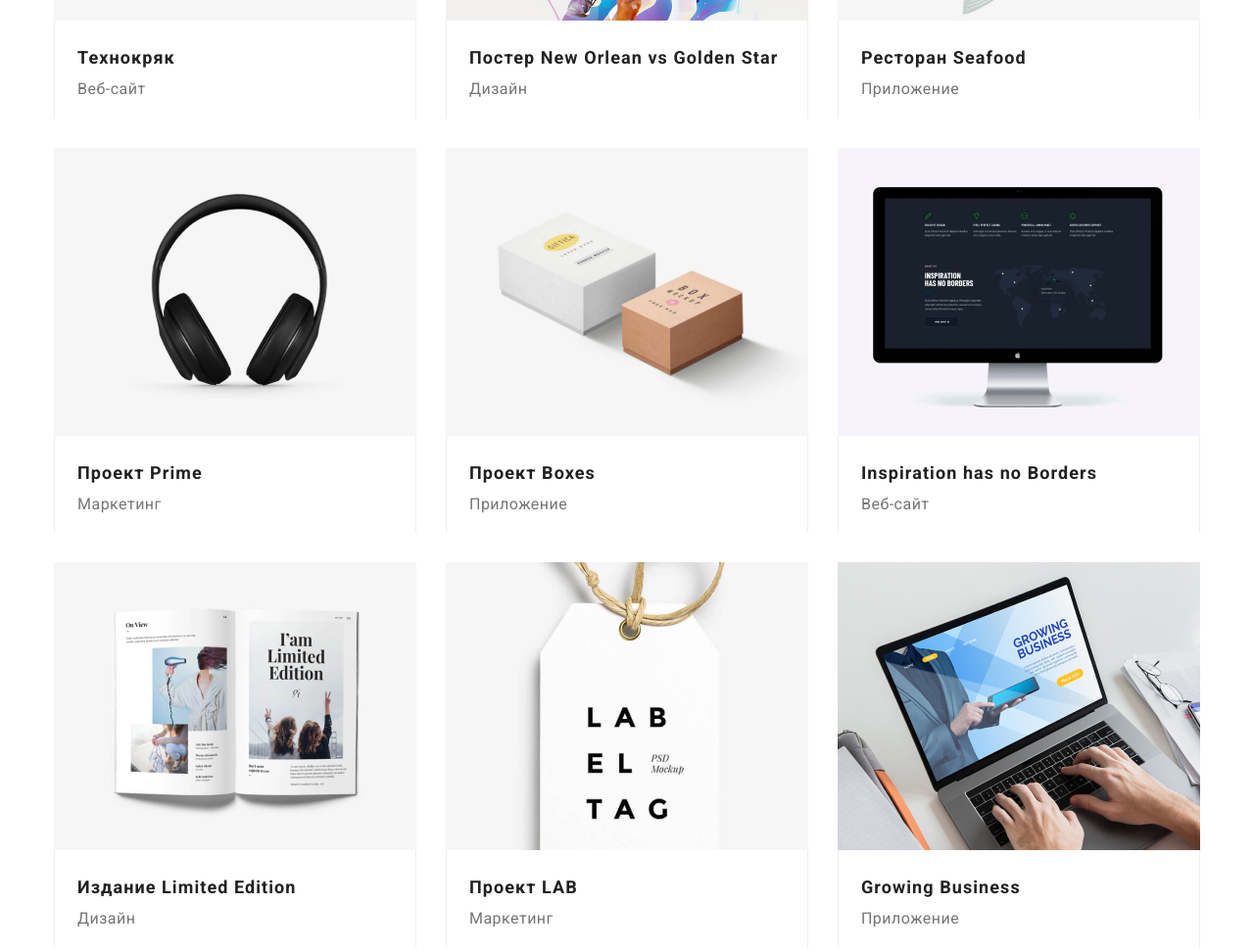
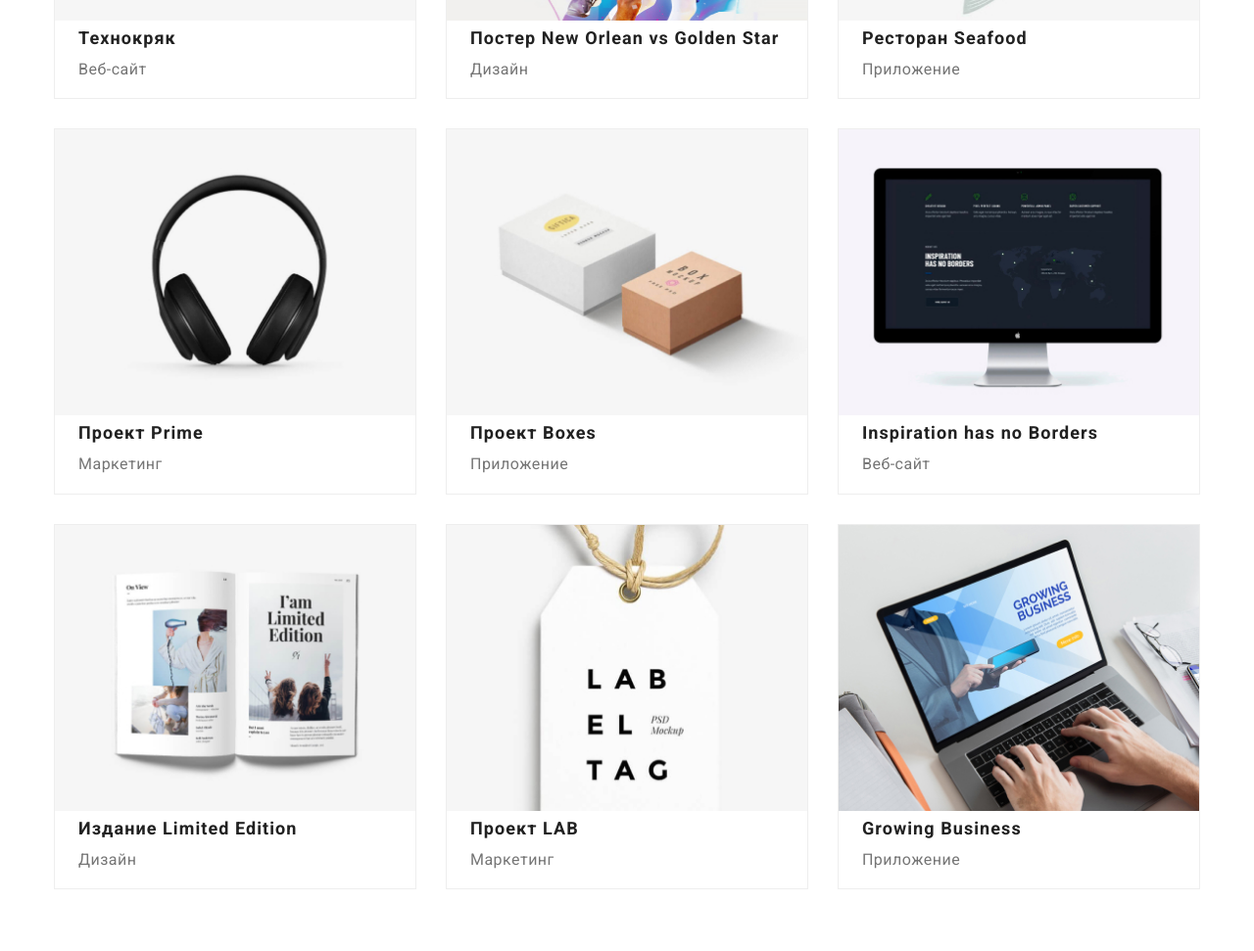
Before and after one commit to Julia-itcourse/goit-markup-hw-05, a plain HTML site: page portfolio.html in a window 1280 px wide. Shown: the part 520-1491 px from the top of the page at 98% size. Drawn offline with nearby package versions, Linux system fonts and the light colour scheme.

Commit message:
modifies portf. elem. padding, border

```diff
--- a/css/main.css
+++ b/css/main.css
@@ -10,6 +10,7 @@
   --accent-color: #2196f3;
   --icon-color: #afb1b8;
   --footer-secondary-bakground-color: rgba(255, 255, 255, 0.1);
+  --border-color: #eeeeee;
 }
 
 body {
@@ -288,9 +289,6 @@ header {
 }
 
 .primary-button {
-  /* display: inline-flex;
-  align-items: center; */
-
   min-width: 200px;
   border: none;
   border-radius: 4px;
@@ -635,7 +633,8 @@ button:focus {
   justify-content: center;
 }
 .portfolio-element {
-  background-image: url(../images/portfolio-card-bg.jpg);
+  border: 1px solid var(--border-color);
+  /* background-image: url(../images/portfolio-card-bg.jpg); */
   width: calc((100% - 30px * 2) / 3);
   transition: 250ms cubic-bezier(0.4, 0, 0.2, 1);
 }
@@ -643,6 +642,7 @@ button:focus {
 .portfolio-wrap {
   position: relative;
   overflow: hidden;
+  margin: 0;
 }
 .overlay-text {
   position: absolute;
@@ -724,8 +724,7 @@ button:focus {
   margin-bottom: 0;
 }
 .portfolio .image {
-  margin-top: 0;
-  margin-bottom: 20px;
+  margin: 0;
 }
 
 .visually-hidden {
--- a/portfolio.html
+++ b/portfolio.html
@@ -91,6 +91,7 @@
                       alt="Изображение страницы веб-сайта"
                       width="370"
                     />
+
                     <p class="overlay-text">
                       Технокряк это современная площадка распространения
                       коронавируса. Компании используют эту платформу для
@@ -98,8 +99,10 @@
                       конкурентов.
                     </p>
                   </div>
+                  <div class="portfolio-text-wrap">
                     <h2 class="title">Технокряк</h2>
                     <p class="portfolio-text">Веб-сайт</p>
+                  </div>
                 </a>
               </li>
               <li class="portfolio-element">
@@ -118,10 +121,12 @@
                       конкурентов.
                     </p>
                   </div>
+                  <div class="portfolio-text-wrap">
                     <h2 class="title">
                       Постер New Orlean vs Golden Star
                     </h2>
                     <p class="portfolio-text">Дизайн</p>
+                  </div>
                 </a>
               </li>
               <li class="portfolio-element">
@@ -140,8 +145,10 @@
                       конкурентов.
                     </p>
                   </div>
+                  <div class="portfolio-text-wrap">
                     <h2 class="title portfolio-name">Ресторан Seafood</h2>
                     <p class="portfolio-text">Приложение</p>
+                  </div>
                 </a>
               </li>
               <li class="portfolio-element">
@@ -160,8 +167,10 @@
                       конкурентов.
                     </p>
                   </div>
+                  <div class="portfolio-text-wrap">
                     <h2 class="title">Проект Prime</h2>
                     <p class="portfolio-text">Маркетинг</p>
+                  </div>
                 </a>
               </li>
               <li class="portfolio-element">
@@ -180,8 +189,10 @@
                       конкурентов.
                     </p>
                   </div>
+                  <div class="portfolio-text-wrap">
                     <h2 class="title">Проект Boxes</h2>
                     <p class="portfolio-text">Приложение</p>
+                  </div>
                 </a>
               </li>
               <li class="portfolio-element">
@@ -200,10 +211,12 @@
                       конкурентов.
                     </p>
                   </div>
+                  <div class="portfolio-text-wrap">
                     <h2 class="title">
                       Inspiration has no Borders
                     </h2>
                     <p class="portfolio-text">Веб-сайт</p>
+                  </div>
                 </a>
               </li>
               <li class="portfolio-element">
@@ -222,8 +235,10 @@
                       конкурентов.
                     </p>
                   </div>
+                  <div class="portfolio-text-wrap">
                     <h2 class="title">Издание Limited Edition</h2>
                     <p class="portfolio-text">Дизайн</p>
+                  </div>
                 </a>
               </li>
               <li class="portfolio-element">
@@ -242,8 +257,10 @@
                       конкурентов.
                     </p>
                   </div>
+                  <div class="portfolio-text-wrap">
                     <h2 class="title">Проект LAB</h2>
                     <p class="portfolio-text">Маркетинг</p>
+                  </div>
                 </a>
               </li>
               <li class="portfolio-element">
@@ -262,8 +279,10 @@
                       конкурентов.
                     </p>
                   </div>
+                  <div class="portfolio-text-wrap">
                     <h2 class="title">Growing Business</h2>
                     <p class="portfolio-text">Приложение</p>
+                  </div>
                 </a>
               </li>
             </ul>
```
Lines whose indentation alone changed are shown as unchanged.
